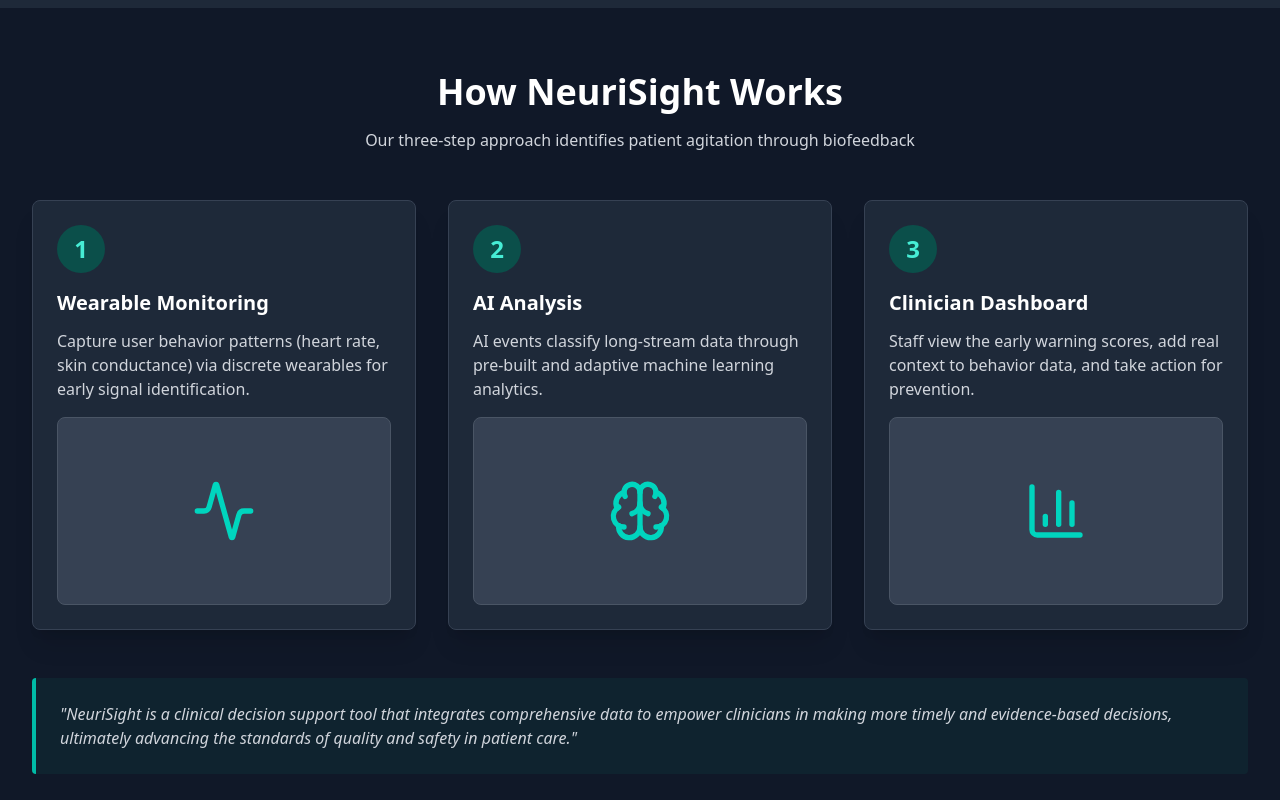
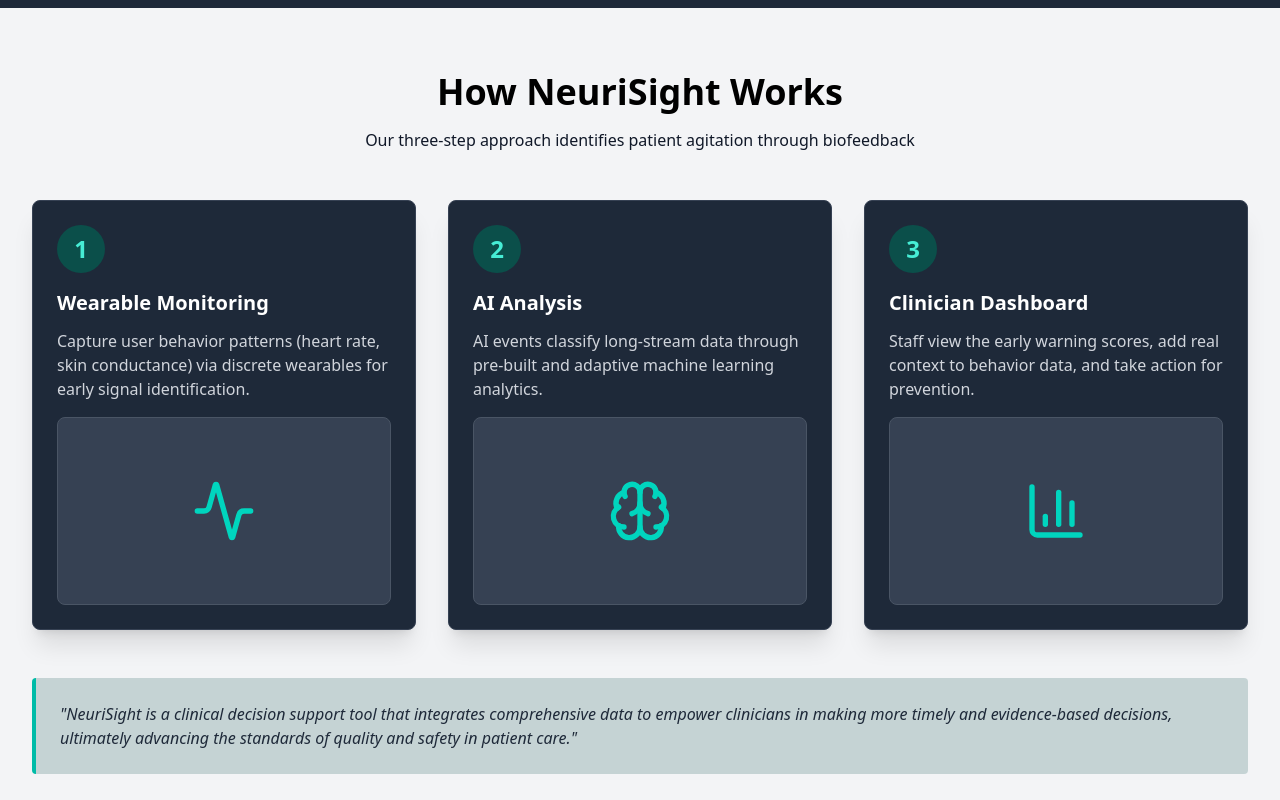
Before and after one commit to neurisight/mindwatch-landing, a React (Vite) app: page / in a window 1280 px wide. Shown: the part 1400-2200 px from the top of the page. Built offline with nearby package versions, Linux system fonts and the light colour scheme.

Commit message:
light gray how it works

```diff
--- a/src/pages/Home.jsx
+++ b/src/pages/Home.jsx
@@ -132,12 +132,12 @@ const NeuriSightLanding = () => {
       </section>
 
       {/* How It Works */}
-      <section id="how" className="py-16 bg-gray-900">
+      <section id="how" className="py-16 bg-gray-100">
         <div className="max-w-7xl mx-auto px-4 sm:px-6 lg:px-8">
-          <h2 className="text-3xl md:text-4xl font-bold text-center mb-4 text-white">
+          <h2 className="text-3xl md:text-4xl font-bold text-center mb-4 text-black">
             How NeuriSight Works
           </h2>
-          <p className="text-center text-gray-300 mb-12">
+          <p className="text-center text-gray-900 mb-12">
             Our three-step approach identifies patient agitation through
             biofeedback
           </p>
@@ -190,7 +190,7 @@ const NeuriSightLanding = () => {
           </div>
 
           <div className="mt-12 bg-teal-900/20 border-l-4 border-teal-500 p-6 rounded">
-            <p className="text-gray-300 italic">
+            <p className="text-gray-800 italic">
               "NeuriSight is a clinical decision support tool that integrates
               comprehensive data to empower clinicians in making more timely and
               evidence-based decisions, ultimately advancing the standards of
```
